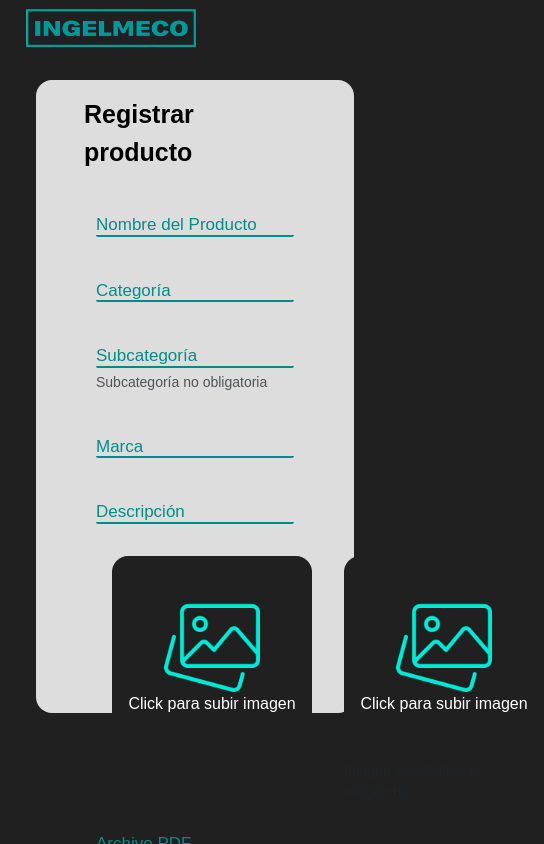
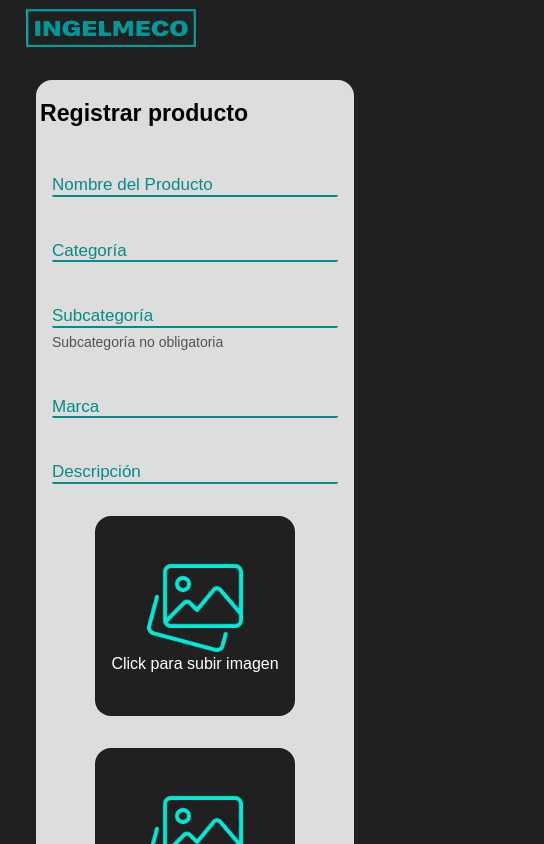
Before and after one commit to AlexGalo0/INGELMECO-Admin, a React (Vite) app: page /admin/add-product in a window 390 px wide. Shown: the top 844 px of the page, 544 px wide, since content can reach past the window. Built offline with nearby package versions, Linux system fonts and the light colour scheme; no server answers; sample sign-in values are in the browser's storage.

Commit message:
form product style responsive

```diff
--- a/src/Components/ProductForm.tsx
+++ b/src/Components/ProductForm.tsx
@@ -126,7 +126,7 @@ export const ProductForm = () => {
     setShowDescripcion(!showDescripcion);
   };
 
-  useEffect(() => {}, [fileSecondary]);
+  useEffect(() => { }, [fileSecondary]);
 
   const handleRemoveImagePrimary = () => {
     if (imagePrimary) {
@@ -141,19 +141,17 @@ export const ProductForm = () => {
   };
 
   return (
-    <div className="m-4 rounded-4 h-75" style={{ backgroundColor: "#DDD" }}>
-      <p
-        className="fw-bold m-0 px-5 pt-3"
-        style={{ color: "#000", fontSize: "25px" }}
-      >
+    <div className="d-grid h-75">
+      <div className="m-4 rounded-4 h-auto" style={{ backgroundColor: "#DDD" }}>
+        <p className="fw-bold text-black fs-3 m-0 pt-3 px-xxl-5 px-xl-5 px-lg-3 px-md-3 px-sm-2 px-1">
           Registrar producto
         </p>
 
-      <form onSubmit={handleSubmit} className="px-5 pb-4 h-100">
+        <form onSubmit={handleSubmit} className="px-xxl-5 px-xl-5 px-lg-3 px-md-3 px-sm-2 px-1 pb-4 h-100">
           <div className="container">
             <div className="row">
               {/* Primera columna*/}
-            <div className="col">
+              <div className="col-xxl-6 col-xl-6 col-lg-6">
                 <div className="form__group field my-3">
                   <input
                     type="text"
@@ -180,8 +178,7 @@ export const ProductForm = () => {
                       id="CategorieProduct"
                       onChange={handleCategoriaChange}
                       value={formData.categoriaProducto}
-                    className={`form__field ${
-                      categoriaError ? "is-invalid" : ""
+                      className={`form__field ${categoriaError ? "is-invalid" : ""
                         }`}
                       placeholder="Categoría del Producto"
                       aria-label="Categoría del Producto"
@@ -218,7 +215,7 @@ export const ProductForm = () => {
                       placeholder="Categoría del Producto"
                       required
                       aria-label="Categoría del Producto"
-                    style={{ color: "#000" }}
+                      style={{ color: "#048c88" }}
                     />
                   )}
                   <label htmlFor="CategorieProduct" className="form__label">
@@ -283,7 +280,7 @@ export const ProductForm = () => {
                       className={`form__field ${showMarca ? "d-none" : ""}`}
                       placeholder="Marca del Producto"
                       aria-label="Marca del Producto"
-                    style={{ color: "#000" }}
+                      style={{ color: "#048c88" }}
                     />
                   )}
                   <label htmlFor="MarcaProduct" className="form__label">
@@ -297,14 +294,13 @@ export const ProductForm = () => {
                 <div className="form__group field my-3">
                   {showDescripcion ? (
                     <textarea
-                    className={`form__field ${
-                      descripcionError ? "is-invalid" : ""
+                      className={`form__field ${descripcionError ? "is-invalid" : ""
                         }`}
                       aria-label="Descripción de Producto"
                       placeholder="Descripción de Producto"
                       value={formData.descripcionProducto}
                       onChange={handleDescripcionChange}
-                    style={{ color: "#000" }}
+                      style={{ color: "#048c88" }}
                       required
                     ></textarea>
                   ) : (
@@ -329,8 +325,8 @@ export const ProductForm = () => {
               {/* Fin Primera columna*/}
 
               {/* Segunda columna*/}
-            <div className="col">
-              <div className="d-flex">
+              <div className="col-xxl-6 col-xl-6 col-lg-6">
+                <div className="d-xxl-flex d-xl-flex d-lg-flex d-md-flex d-grid justify-content-around">
                   {!imagePrimary && (
                     <div className="m-3 d-flex justify-content-center">
                       <label
@@ -497,11 +493,12 @@ export const ProductForm = () => {
             </div>
           </div>
 
-        <div className="mt-3 d-grid justify-content-center">
+          <div className="mt-xxl-5 mt-xl-5 mt-lg-5 mt-md-4 mt-sm-2 mt-3 d-flex justify-content-center align-items-center">
             <button id="bottone5" type="submit" disabled={isUploading}>
               {isUploading ? "Subiendo..." : "Agregar Producto"}
             </button>
           </div>
+
 
           {uploadMessage && (
             <div className="text-center">
@@ -532,5 +529,6 @@ export const ProductForm = () => {
           )}
         </form>
       </div>
+    </div>
   );
 };
--- a/src/styles.css
+++ b/src/styles.css
@@ -141,7 +141,7 @@ section#formHolder {
     border-bottom: 2px solid var(--color-quaternary);
     outline: 0;
     font-size: 17px;
-    color: #fff;
+    color: var(--color-quaternary);
     padding: 1px 0;
     background: transparent;
     transition: border-color 0.2s;
```
Lines whose indentation alone changed are shown as unchanged.
